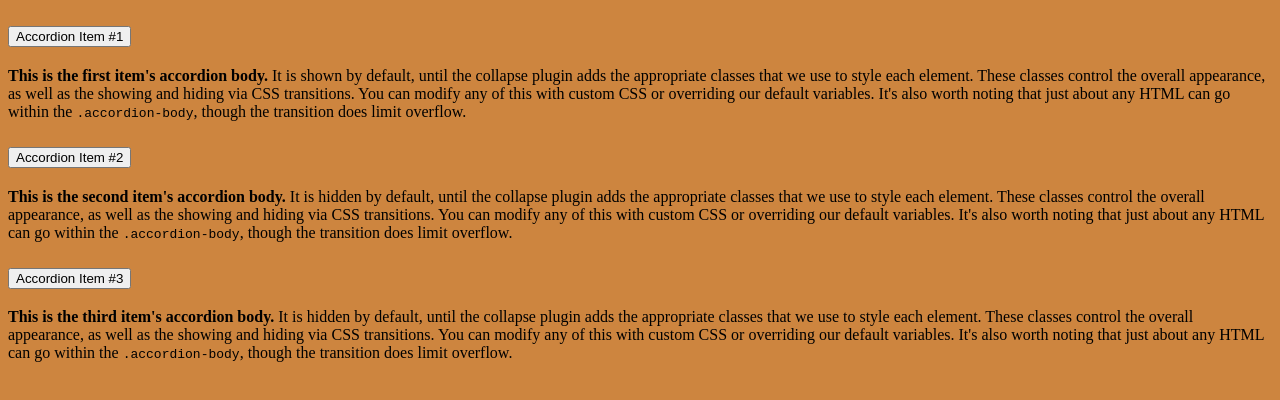
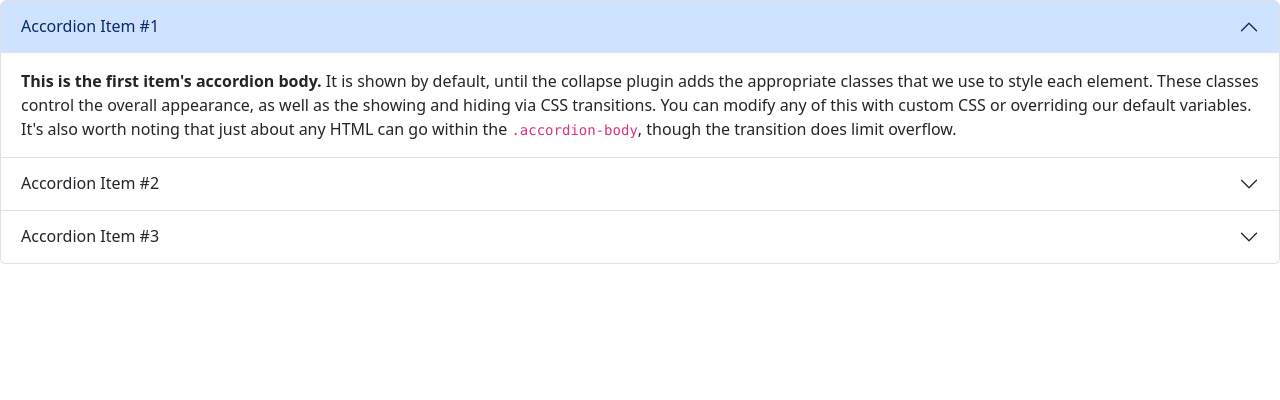
Before and after one commit to Sebag1611/2024_ej10_github_seb, a website: page index.html in a window 1280 px wide. Drawn offline with Linux system fonts and the light colour scheme.

Commit message:
Añadido bootstrap

```diff
--- a/index.html
+++ b/index.html
@@ -6,6 +6,7 @@
           content="width=device-width, user-scalable=no, initial-scale=1.0, maximum-scale=1.0, minimum-scale=1.0">
     <meta http-equiv="X-UA-Compatible" content="ie=edge">
     <link rel="stylesheet" href="assets/css/style.css">
+    <link rel="stylesheet" href="assets/css/bootstrap.min.css">
     <title>Ejemplos de git</title>
 </head>
 <body>
```
